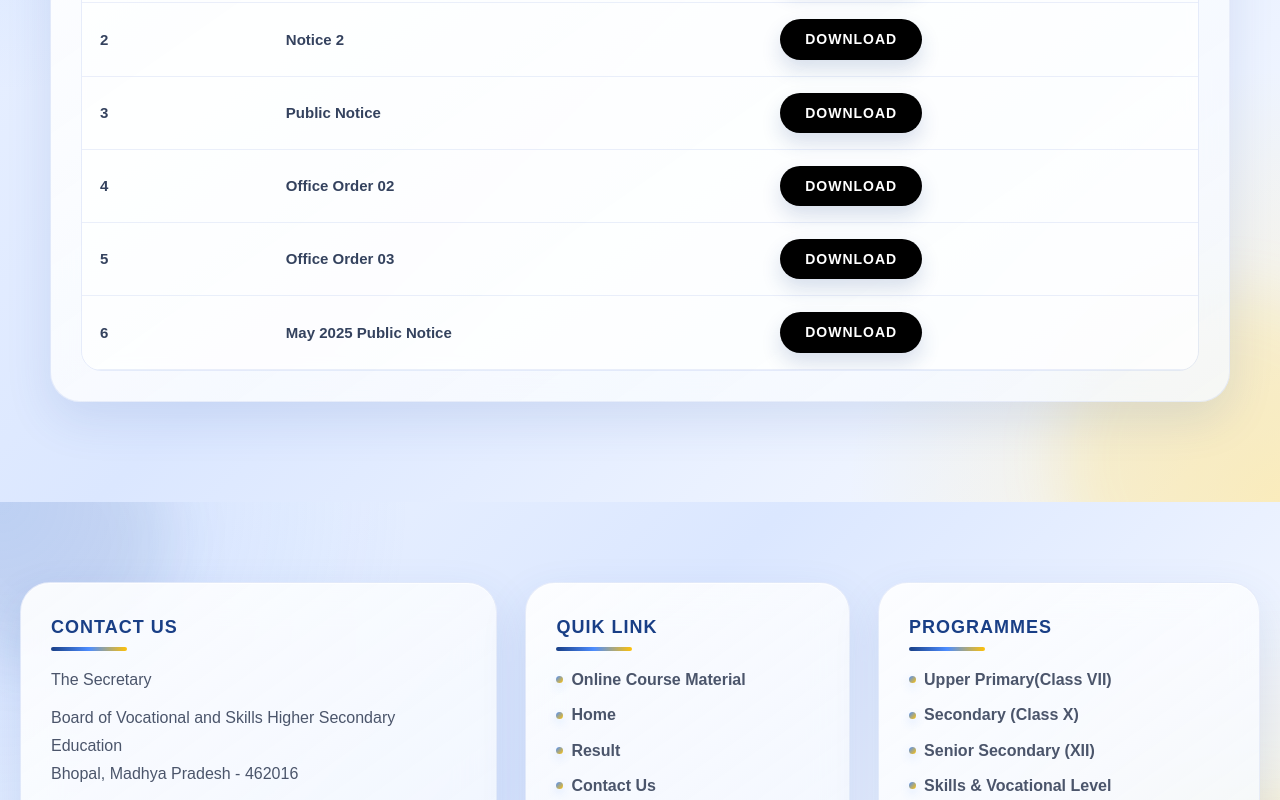
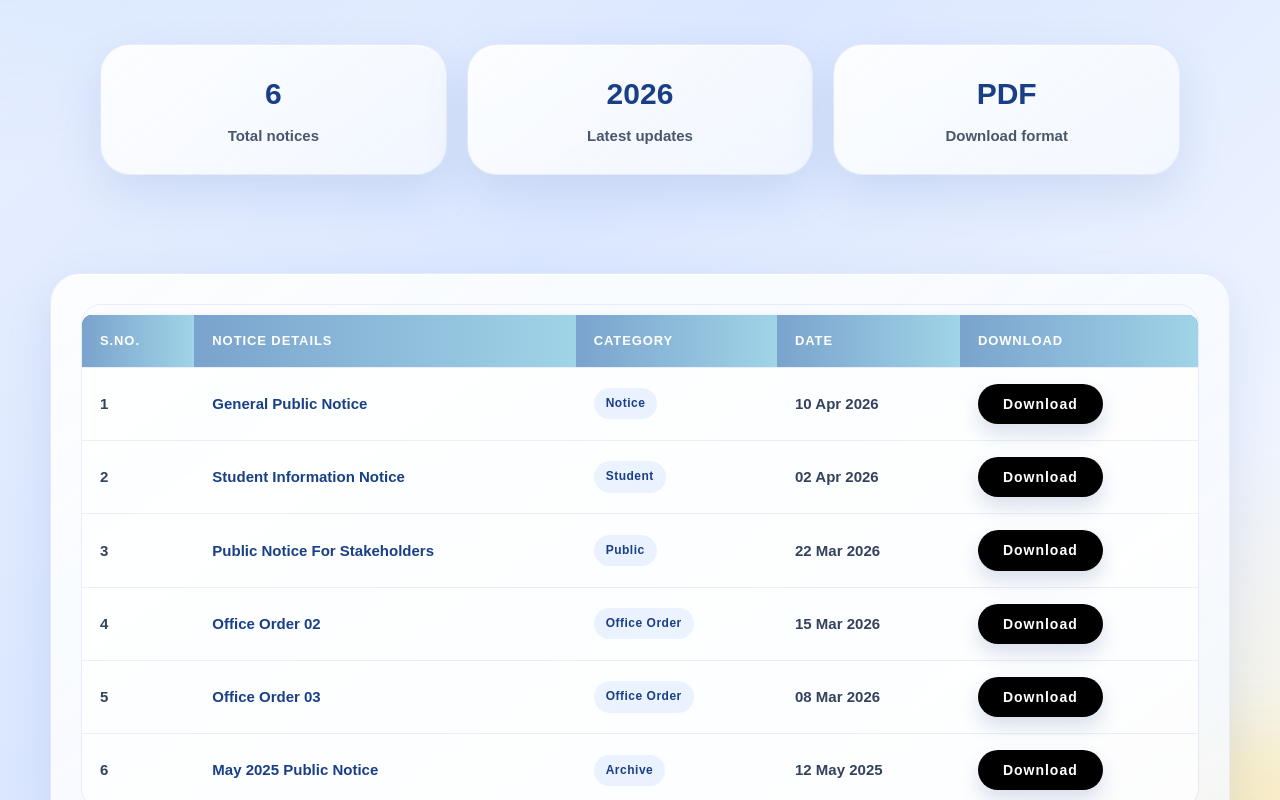
Before and after one commit to ranvijaysingh0741/ERP-SYSTEM, a React (Create React App) app in the folder frontend/: page /public-notices in a window 1280 px wide. Shown: the part 600-1400 px from the top of the page. Built offline with nearby package versions, Linux system fonts and the light colour scheme.

Commit message:
Refactor PublicNotices component with detailed notices

```diff
--- a/frontend/src/landing/pages/PublicNotices.js
+++ b/frontend/src/landing/pages/PublicNotices.js
@@ -1,37 +1,103 @@
 import React from "react";
 import "./PublicNotices.css";
 
+const notices = [
+  {
+    id: 1,
+    title: "General Public Notice",
+    category: "Notice",
+    date: "10 Apr 2026",
+    file: "/files/notice1.pdf",
+  },
+  {
+    id: 2,
+    title: "Student Information Notice",
+    category: "Student",
+    date: "02 Apr 2026",
+    file: "/files/notice2.pdf",
+  },
+  {
+    id: 3,
+    title: "Public Notice For Stakeholders",
+    category: "Public",
+    date: "22 Mar 2026",
+    file: "/files/public-notice.pdf",
+  },
+  {
+    id: 4,
+    title: "Office Order 02",
+    category: "Office Order",
+    date: "15 Mar 2026",
+    file: "/files/office-order-02.pdf",
+  },
+  {
+    id: 5,
+    title: "Office Order 03",
+    category: "Office Order",
+    date: "08 Mar 2026",
+    file: "/files/office-order-03.pdf",
+  },
+  {
+    id: 6,
+    title: "May 2025 Public Notice",
+    category: "Archive",
+    date: "12 May 2025",
+    file: "/files/may-2025.pdf",
+  },
+];
+
 const PublicNotices = () => {
-  const notices = [
-    { id: 1, title: "Notice", file: "/files/notice1.pdf" },
-    { id: 2, title: "Notice 2", file: "/files/notice2.pdf" },
-    { id: 3, title: "Public Notice", file: "/files/public-notice.pdf" },
-    { id: 4, title: "Office Order 02", file: "/files/office-order-02.pdf" },
-    { id: 5, title: "Office Order 03", file: "/files/office-order-03.pdf" },
-    { id: 6, title: "May 2025 Public Notice", file: "/files/may-2025.pdf" },
-  ];
+  return (
+    <main className="public-page">
+      <div className="public-container">
+        <header className="public-header">
+          <span className="public-badge">Notice Desk</span>
+          <h1 className="public-title">Public Notices</h1>
+          <p>
+            View official public communications, office orders, student notices,
+            and archived circulars issued by the board.
+          </p>
+        </header>
 
-  return (
-    <section className="public-page">
-      <div className="public-container">
-        <h1 className="public-title">PUBLIC NOTICE</h1>
+        <section className="public-summary">
+          <article>
+            <strong>{notices.length}</strong>
+            <span>Total notices</span>
+          </article>
+          <article>
+            <strong>2026</strong>
+            <span>Latest updates</span>
+          </article>
+          <article>
+            <strong>PDF</strong>
+            <span>Download format</span>
+          </article>
+        </section>
 
-        <div className="public-card">
+        <section className="public-card">
           <div className="table-wrapper">
             <table className="public-table">
               <thead>
                 <tr>
-                  <th>S.NO.</th>
-                  <th>TITLE NAME</th>
-                  <th>DOWNLOADS</th>
+                  <th>S.No.</th>
+                  <th>Notice Details</th>
+                  <th>Category</th>
+                  <th>Date</th>
+                  <th>Download</th>
                 </tr>
               </thead>
 
               <tbody>
                 {notices.map((notice, index) => (
-                  <tr key={index}>
-                    <td>{notice.id}</td>
-                    <td>{notice.title}</td>
+                  <tr key={notice.title}>
+                    <td>{index + 1}</td>
+                    <td>
+                      <strong>{notice.title}</strong>
+                    </td>
+                    <td>
+                      <span className="notice-chip">{notice.category}</span>
+                    </td>
+                    <td>{notice.date}</td>
                     <td>
                       <a
                         href={notice.file}
@@ -40,7 +106,7 @@ const PublicNotices = () => {
                         target="_blank"
                         rel="noopener noreferrer"
                       >
-                        DOWNLOAD
+                        Download
                       </a>
                     </td>
                   </tr>
@@ -48,9 +114,9 @@ const PublicNotices = () => {
               </tbody>
             </table>
           </div>
-        </div>
+        </section>
       </div>
-    </section>
+    </main>
   );
 };
 
```
